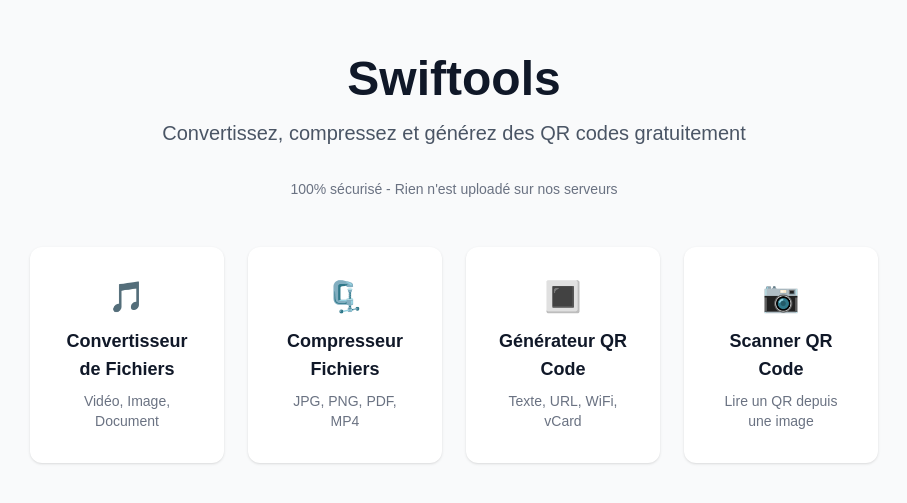
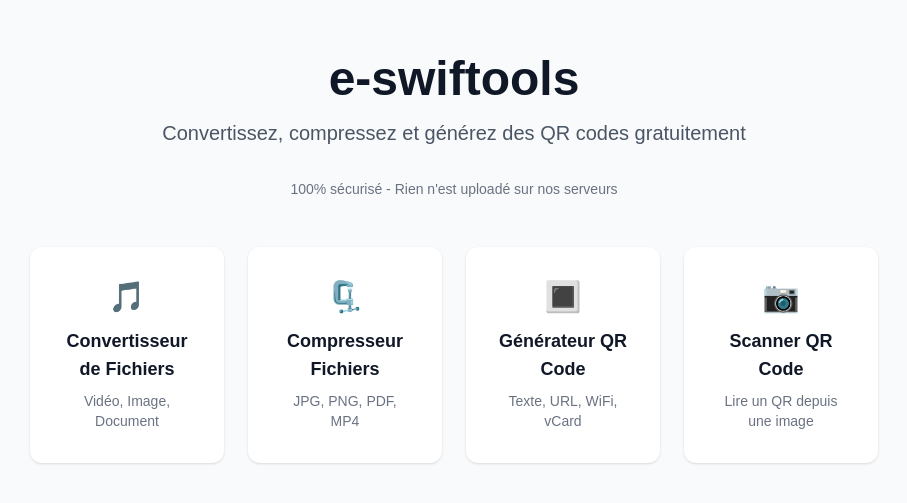
Before and after one commit to Amiral30/quickswitch-app, a Next.js app: page / in a window 1280 px wide. Shown: the part 141-644 px from the top of the page, without its empty margins (186-1093 px from the left). Built offline with nearby package versions, Linux system fonts and the light colour scheme.

Commit message:
rename: e-swiftools

```diff
--- a/src/app/layout.tsx
+++ b/src/app/layout.tsx
@@ -13,7 +13,7 @@ const geistMono = Geist_Mono({
 });
 
 export const metadata: Metadata = {
-  title: "Swiftools - Convertisseur & Compresseur de Fichiers",
+  title: "e-swiftools - Convertisseur & Compresseur de Fichiers",
   description: "Convertissez, compressez et générez des QR codes gratuitement. 100% sécurisé, rien n'est uploadé sur nos serveurs.",
 };
 
--- a/src/app/page.tsx
+++ b/src/app/page.tsx
@@ -5,7 +5,7 @@ export default function Home() {
     <div className="flex flex-col flex-1 items-center justify-center bg-gray-50 dark:bg-gray-900 min-h-screen">
       <div className="max-w-4xl mx-auto px-6 py-12 text-center">
         <h1 className="text-4xl md:text-5xl font-bold text-gray-900 dark:text-white mb-4">
-          Swiftools
+          e-swiftools
         </h1>
         <p className="text-lg md:text-xl text-gray-600 dark:text-gray-300 mb-8">
           Convertissez, compressez et générez des QR codes gratuitement
```
